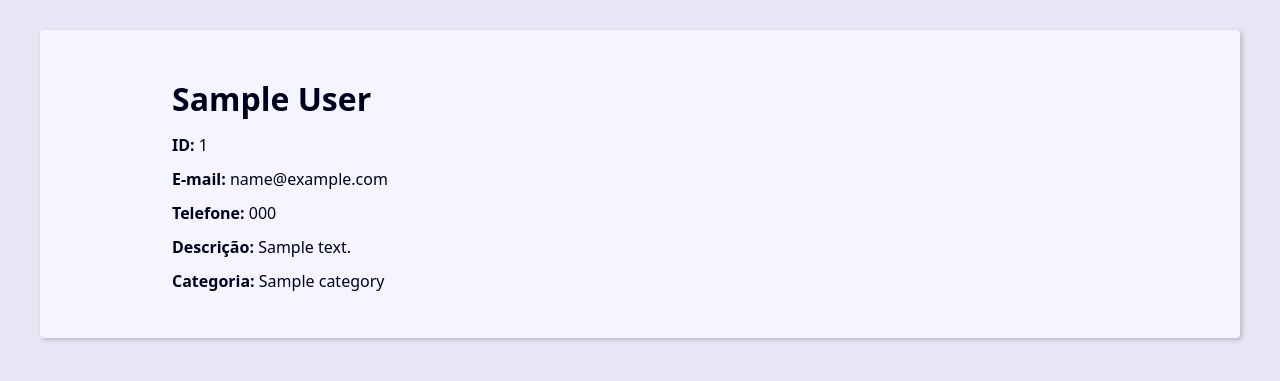
After one commit to cauecrb/projeto_django_1, a Django app: page /1/ in a window 1280 px wide. The commit adds this page. Shown: the top 381 px of the page. Run offline with Django 4.2, Linux system fonts and the light colour scheme; tables that the repository leaves empty hold one stand-in row (values such as "Sample post").

Commit message:
create contact view and html page

```diff
--- a/contact/admin.py
+++ b/contact/admin.py
@@ -4,13 +4,13 @@ from contact import models
 
 @admin.register(models.Contact)
 class ContactAdmin(admin.ModelAdmin):
-    list_display = 'id', 'first_name', 'last_name', 'email',
+    list_display = 'id', 'first_name', 'last_name', 'email','show',
     ordering = '-id',
     list_filter = 'created_date', 'first_name',
     search_fields = 'id', 'first_name', 'last_name',
     list_per_page = 10
     list_max_show_all = 100
-    list_editable = 'first_name', 'last_name',
+    list_editable = 'first_name', 'last_name','show',
     list_display_links = 'id', 'email',
 
 
--- /dev/null
+++ b/contact/templates/contact/pages/contact.html
@@ -0,0 +1,15 @@
+{% extends 'global/base.html'%}
+
+{% block content %}
+<div class="single-contact">
+    <h1 class="single-contact-name">
+        {{ contact.first_name }} {{ contact.last_name }}
+    </h1>
+    <p><b>ID: </b> {{contact.id}} </p>
+    <p><b>E-mail: </b> {{contact.email}} </p>
+    <p><b>Telefone: </b> {{contact.phone}} </p>
+    <p><b>Descrição: </b> {{contact.description}} </p>
+    <p><b>Categoria: </b> {{contact.category.name}} </p>
+</div>
+
+{% endblock content %}
--- a/contact/templates/contact/pages/index.html
+++ b/contact/templates/contact/pages/index.html
@@ -21,7 +21,7 @@
                 {% for contact in contacts %}
                     <tr class="table-row">
                         <td class="table-cell">
-                            <a class="table-link" href="#">
+                            <a class="table-link" href="{%url 'contact:contact' contact.id %}">
                                 {{ contact.id }}
                             </a>
                         </td>
--- a/contact/urls.py
+++ b/contact/urls.py
@@ -4,5 +4,6 @@ from contact import views
 app_name = 'contact'
 
 urlpatterns = [
+    path('<int:contact_id>/', views.contact, name='contact'),
     path('', views.index, name='index'),
 ]
--- a/contact/views/contact_views.py
+++ b/contact/views/contact_views.py
@@ -1,8 +1,8 @@
-from django.shortcuts import render
+from django.shortcuts import render, get_object_or_404
 from contact.models import Contact
 
 def index(request):
-    contacts = Contact.objects.all()
+    contacts = Contact.objects.filter(show=True).order_by('-id')
 
     context = {
         'contacts': contacts,
@@ -13,3 +13,19 @@ def index(request):
         'contact/pages/index.html',
         context
     )
+
+
+def contact(request, contact_id):
+    #single_contact = Contact.objects.get(pk=contact_id )
+
+    single_contact = get_object_or_404(Contact, pk=contact_id, show=True)
+
+    context = {
+        'contact': single_contact,
+    }
+
+    return render(
+        request,
+        'contact/pages/contact.html',
+        context
+    )
```
